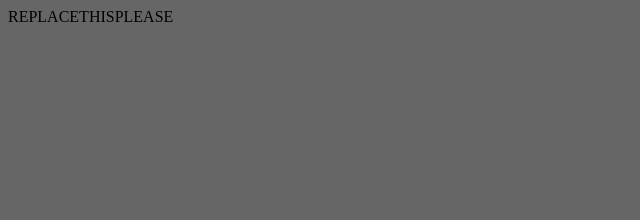
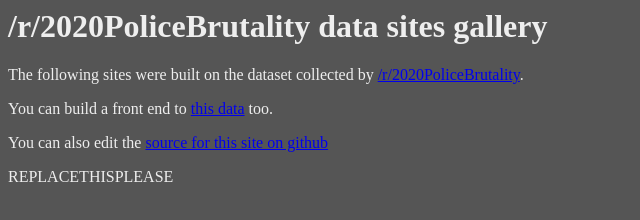
Before and after one commit to ubershmekel/pb2020gallery, a website: page index.template.html in a window 1280 px wide. Shown: the whole page, without its empty margins (0-640 px from the left). Drawn offline with Linux system fonts and the light colour scheme.

Commit message:
Added context to top of site

```diff
--- a/index.css
+++ b/index.css
@@ -5,6 +5,7 @@
   margin: 20px;
   border-radius: 2px;
   background: #eee;
+  color: #111;
 }
 
 .description {
@@ -13,5 +14,6 @@
 }
 
 body {
-  background: #666;
+  background: #555;
+  color: #eee;
 }
--- a/index.template.html
+++ b/index.template.html
@@ -1,11 +1,35 @@
 <html>
+
 <head>
   <meta charset="utf-8" />
   <title>Police Brutality API Front Ends</title>
   <meta name="viewport" content="width=device-width, initial-scale=1">
   <link rel="stylesheet" type="text/css" href="index.css">
 </head>
+
 <body>
+  <header>
+    <h1>/r/2020PoliceBrutality data sites gallery</h1>
+    <p>
+      The following sites were built on the dataset collected by <a href="https://www.reddit.com/r/2020PoliceBrutality">/r/2020PoliceBrutality</a>.
+    </p>
+    <p>
+      You can build a front end to <a href="https://github.com/2020PB/police-brutality/tree/data_build">this data</a> too.
+    </p>
+    <p>You can also edit the <a href="https://github.com/ubershmekel/pb2020gallery">source for this site on github</a></p>
+  </header>
+
+  <section class="gallery">
+
+
     REPLACETHISPLEASE
+
+
+  </section>
+
+  <footer>
+
+  </footer>
 </body>
+
 </html>
```
Lines whose indentation alone changed are shown as unchanged.
